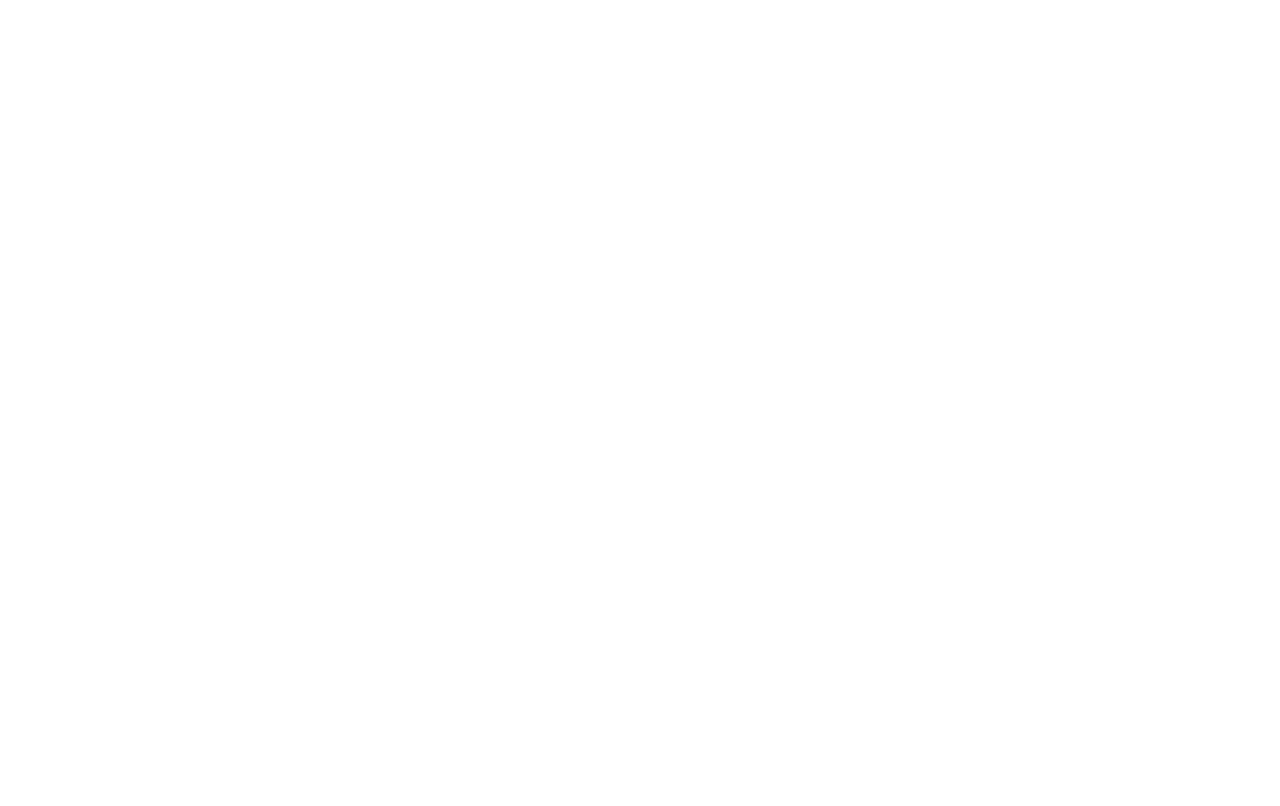
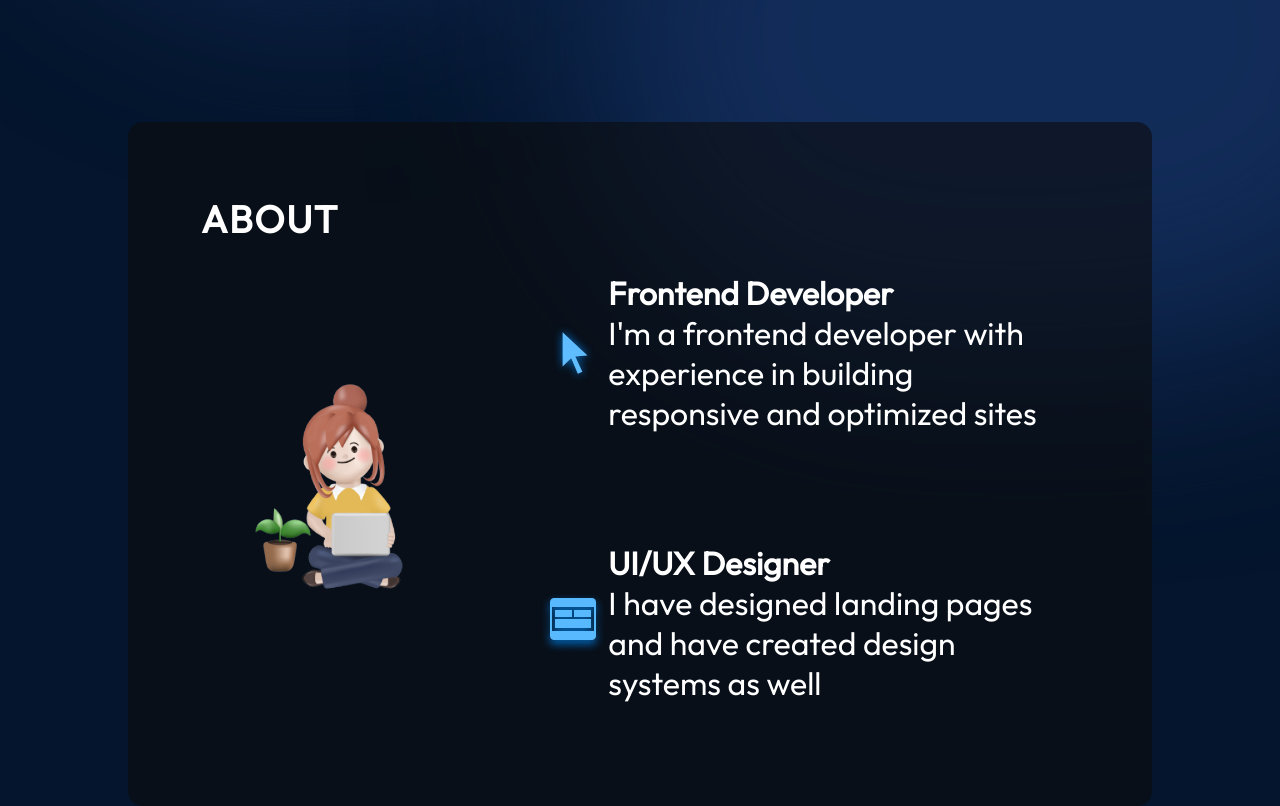
Before and after one commit to pb014/Perosnal-Portfolio, a React (Vite) app in the folder react-portfolio/: page / in a window 1280 px wide. Shown: the part 680-1486 px from the top of the page. Before the commit the page ends 800 px from the top, so only its background shows below. Built offline with nearby package versions, Linux system fonts and the light colour scheme.

Commit message:
About section complete

```diff
--- a/react-portfolio/src/App.jsx
+++ b/react-portfolio/src/App.jsx
@@ -1,4 +1,5 @@
 import styles from "./App.module.css";
+import { About } from "./components/About/About";
 import { Hero } from "./components/Hero/Hero";
 import { Navbar } from './components/Navbar/Navbar';
 
@@ -9,6 +10,7 @@
     <div className = {styles.App}>
       <Navbar />
       <Hero />
+      <About />
     </div>
   )
 }
--- a/react-portfolio/src/components/About/About.jsx
+++ b/react-portfolio/src/components/About/About.jsx
@@ -0,0 +1,36 @@
+import React from 'react';
+import styles from "./About.module.css";
+import { getImageUrl } from '../../utils';
+
+export const About = () => {
+  return (
+    <section className={styles.container} id = "about">
+        <h2 className={styles.title}>About</h2>
+        <div className={styles.content}>
+            <img src = {getImageUrl("about/aboutImage.png")} alt = "Me sitting with a laptop" className={styles.aboutImage} />
+            <ul className={styles.aboutItems}>
+                <li className={styles.aboutItem}>
+                <img src = {getImageUrl("about/cursorIcon.png")} alt = "Cursor Icon" c/>
+                <div className={styles.aboutItemText}>
+                    <h3>Frontend Developer</h3>
+                    <p>
+                       I'm a frontend developer with experience in building responsive
+                    and optimized sites
+                    </p>
+                </div>
+                </li>
+                <li className={styles.aboutItem}>
+                <img src={getImageUrl("about/uiIcon.png")} alt="UI icon" />
+                <div className={styles.aboutItemText}>
+                    <h3>UI/UX Designer</h3>
+                <p>
+                I have designed landing pages and have created design
+                systems as well
+                </p>
+                </div>
+                </li>
+            </ul>
+        </div>
+    </section>
+  )
+}
--- a/react-portfolio/src/components/About/About.module.css
+++ b/react-portfolio/src/components/About/About.module.css
@@ -0,0 +1,92 @@
+@import "../../vars.css";
+
+.container {
+  position: relative;
+  background-color: rgba(12, 12, 12, 0.6);
+  border-radius: 15px;
+  padding: 73px;
+  margin-top: 129px;
+  z-index: 1;
+  margin-left: 10%;
+  margin-right: 10%;
+}
+
+.title {
+  color: var(--color-text);
+  font-size: 38px;
+  font-weight: 700;
+  letter-spacing: 1.75px;
+  text-transform: uppercase;
+}
+
+.content {
+  display: flex;
+  flex-direction: row;
+  align-items: center;
+}
+
+.aboutImage {
+  width: 35%;
+}
+
+.aboutItems {
+  color: var(--color-text);
+  display: flex;
+  flex-direction: column;
+  gap: 50px;
+}
+
+.aboutItem {
+  display: flex;
+  flex-direction: row;
+  align-items: center;
+  border-radius: 20px;
+  list-style: none;
+  padding: 30px;
+  background-image: linear-gradient(
+    90deg,
+    rgba(165, 215, 232, 0.42) 0%,
+    rgba(255, 255, 255, 0) 100%
+  );
+  background-size: 0 100%;
+  background-repeat: no-repeat;
+  transition: 0.4s;
+}
+
+.aboutItem:hover {
+  background-size: 100% 100%;
+}
+
+.aboutItem h3 {
+  font-size: 32px;
+  font-weight: 600;
+}
+
+.aboutItem p {
+  font-size: 32px;
+}
+
+@media screen and (max-width: 830px) {
+  .container {
+    background-color: transparent;
+    padding-left: 0;
+    padding-right: 0;
+  }
+
+  .content {
+    flex-direction: column;
+  }
+
+  .aboutImage {
+    display: none;
+  }
+
+  .aboutItems {
+    margin-top: 29px;
+  }
+
+  .aboutItem {
+    padding-left: 0;
+    padding-right: 0;
+  }
+}
```
